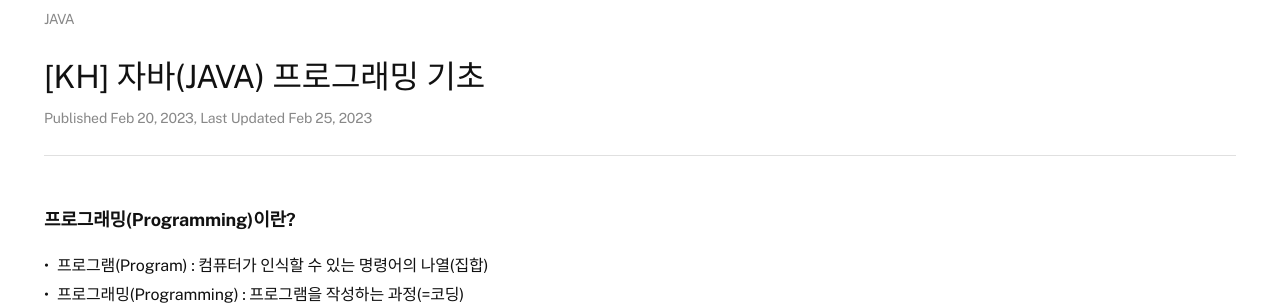
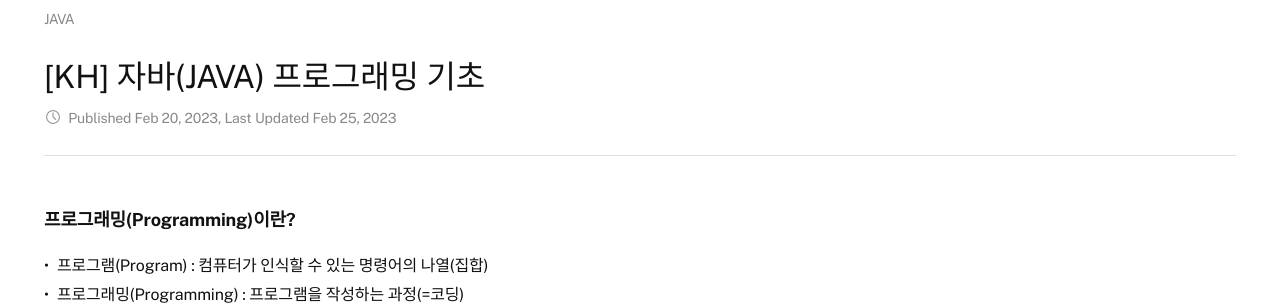
Before and after one commit to soheetech/soheetech.github.io, a Jekyll site: the page built from _posts/2023-02-25-kh-01-java-basic.md, in a window 1280 px wide and 900 px high. Shown: the part 135-440 px from the top of the window. Built offline with Jekyll 4.4.1, drawn with Linux system fonts in a browser that asks for light colours.

Commit message:
Update post.html

```diff
--- a/_layouts/post.html
+++ b/_layouts/post.html
@@ -6,7 +6,7 @@ layout: default
   <div class="post-meta">
     <p class="post-category"><a href="/category/{{ page.category }}">{{ page.category }}</a></p>
     <h3 class="post-title">{{ page.title }}</h3>
-    <p class="post-date">Published <time datetime="{{ page.date }}">{{ page.date | date: site.theme_config.date_format }}</time>, Last Updated <time datetime="{{ page.last_modified_at }}">{{ page.last_modified_at | date: '%b %d, %Y' }}</time></p>
+    <p class="post-date"><span class="material-symbols-outlined">schedule</span> Published <time datetime="{{ page.date }}">{{ page.date | date: site.theme_config.date_format }}</time>, Last Updated <time datetime="{{ page.last_modified_at }}">{{ page.last_modified_at | date: '%b %d, %Y' }}</time></p>
   </div>
   <div class="post-content">{{ content }}</div>
   {% if page.tags %}
```
